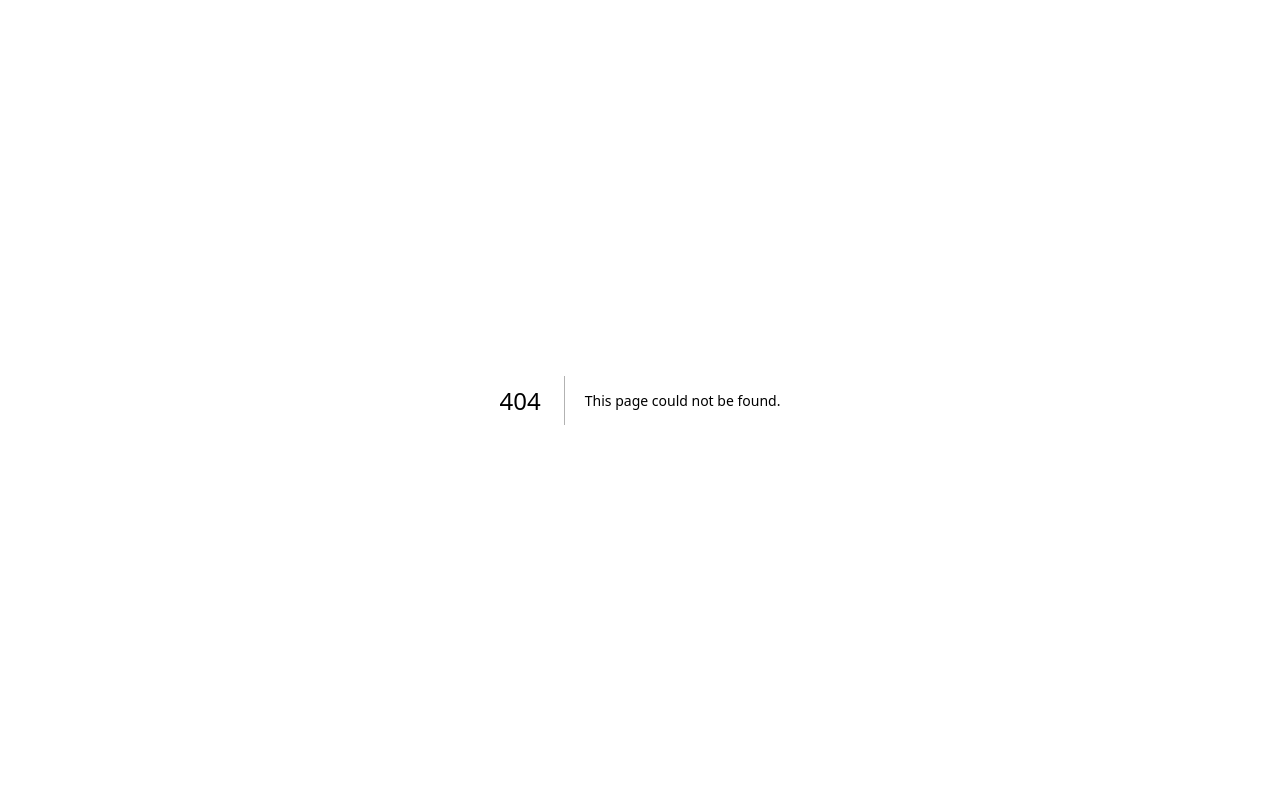
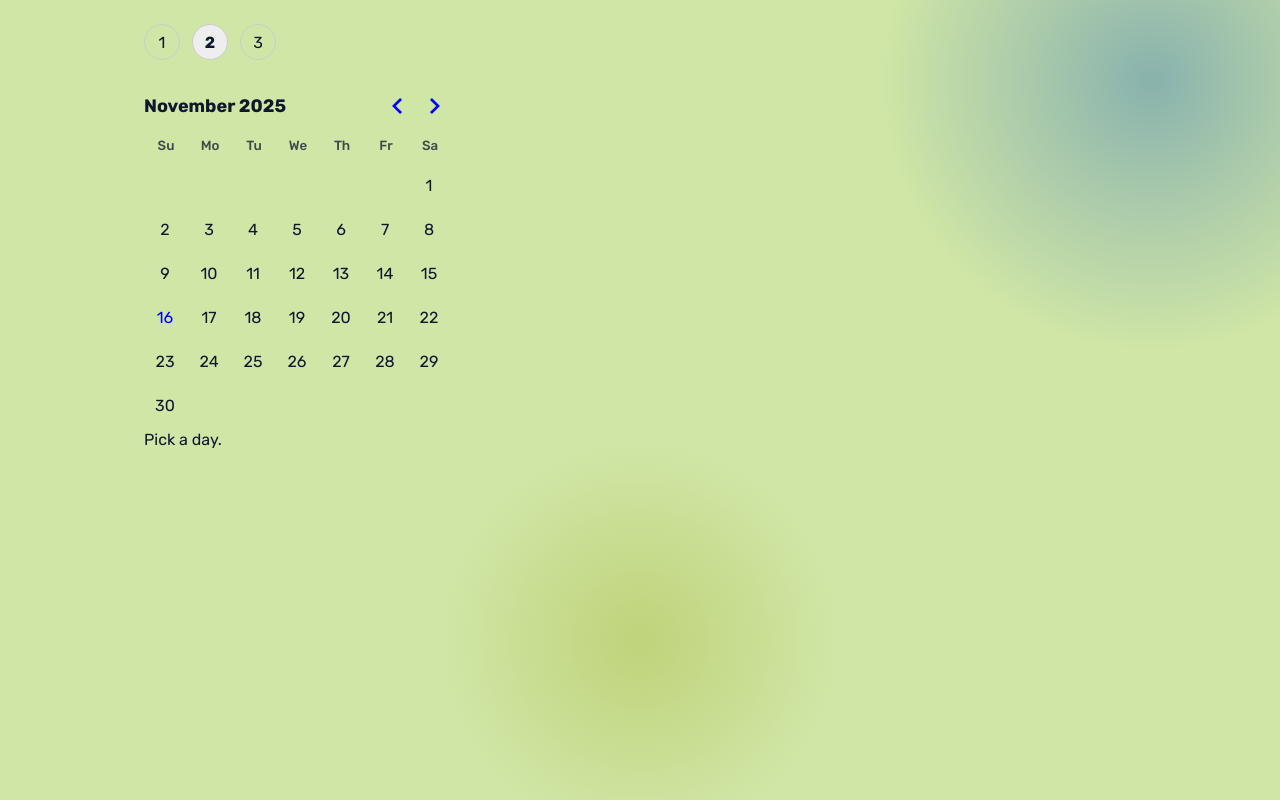
Before and after one commit to GPA1992/fishing-assistant-front, a Next.js app: page /planejamento/dia-horario in a window 1280 px wide. Before the commit this address had no page. Built offline with nearby package versions, Linux system fonts and the light colour scheme.

Commit message:
stepper setup

```diff
--- a/app/layout.tsx
+++ b/app/layout.tsx
@@ -27,10 +27,14 @@ export default function RootLayout({
 }>) {
   return (
     <html lang="en">
-      <body
-        className={`${rubik.variable} ${geistMono.variable} antialiased`}
-      >
-        <Providers>{children}</Providers>
+      <body className={`${rubik.variable} ${geistMono.variable} antialiased`}>
+        <Providers>
+          <main className="min-h-screen text-slate-900">
+            <div className="mx-auto flex max-w-5xl flex-col gap-6 px-4 pb-10 pt-6 sm:gap-10">
+              {children}
+            </div>
+          </main>
+        </Providers>
       </body>
     </html>
   );
--- a/app/page.tsx
+++ b/app/page.tsx
@@ -1,25 +1,27 @@
 "use client";
 
-import dynamic from "next/dynamic";
-import Search from "./components/search";
-import { LocationSelectionProvider } from "@/context/location-selection";
-import { MyDatePicker } from "./components/day-picker";
-
-const InteractiveMap = dynamic(() => import("./components/map"), {
-  ssr: false,
-});
+import Link from "next/link";
 
 export default function Home() {
   return (
-    <LocationSelectionProvider>
-      <main className="min-h-screen text-slate-900">
-        <div className="mx-auto flex max-w-5xl flex-col gap-6 px-4 pb-10 pt-6 sm:gap-10">
-          {/* <ThemePanel /> */}
-          <Search />
-          <MyDatePicker />
-          <InteractiveMap />
-        </div>
-      </main>
-    </LocationSelectionProvider>
+    <>
+      <button>
+        <Link
+          href={"/planejamento/localizacao"}
+          style={{
+            display: "inline-block",
+            width: 36,
+            height: 36,
+            lineHeight: "36px",
+            textAlign: "center",
+            borderRadius: "50%",
+            border: "1px solid #ccc",
+            textDecoration: "none",
+          }}
+        >
+          Iniciar
+        </Link>
+      </button>
+    </>
   );
 }
--- /dev/null
+++ b/app/planejamento/dia-horario/page.tsx
@@ -0,0 +1,7 @@
+"use client";
+
+import { MyDatePicker } from "@/components/day-picker";
+
+export default function Page() {
+  return <MyDatePicker />;
+}
--- /dev/null
+++ b/app/planejamento/layout.tsx
@@ -0,0 +1,17 @@
+import Stepper from "@/components/stepper";
+import type { ReactNode } from "react";
+
+const steps = [
+  { href: "/planejamento/localizacao", label: "1", icon: "string" },
+  { href: "/planejamento/dia-horario", label: "2", icon: "string" },
+  { href: "/form/passo-3", label: "3", icon: "string" },
+];
+
+export default function FormLayout({ children }: { children: ReactNode }) {
+  return (
+    <div className="container">
+      <Stepper steps={steps} />
+      <div style={{ marginTop: 24 }}>{children}</div>
+    </div>
+  );
+}
--- /dev/null
+++ b/app/planejamento/localizacao/page.tsx
@@ -0,0 +1,17 @@
+"use client";
+
+import Search from "@/components/search";
+import dynamic from "next/dynamic";
+
+const Map = dynamic(() => import("../../../components/map"), {
+  ssr: false,
+});
+
+export default function Page() {
+  return (
+    <>
+      <Search />
+      <Map />
+    </>
+  );
+}
--- a/app/components/search/index.tsx
+++ b/components/search/index.tsx
@@ -155,7 +155,7 @@ export default function Search() {
               value={term}
               onChange={(event) => setTerm(event.target.value)}
               onFocus={() => setOpen(trimmedTerm.length > 0)}
-              placeholder="Cidade, rio ou lago"
+              placeholder="Cidade, bairro ou região"
               className="theme-input w-full rounded-xl border-none bg-[var(--color-surface)] px-3.5 py-2.5 pl-11 text-sm text-[var(--color-primary-strong)] shadow-[0_10px_30px_rgba(0,0,0,0.06)] transition placeholder:opacity-80 sm:px-4 sm:py-3 sm:pl-12 sm:text-base"
             />
             {isFetching && (
--- /dev/null
+++ b/components/stepper/index.tsx
@@ -0,0 +1,39 @@
+"use client";
+import Link from "next/link";
+import { usePathname } from "next/navigation";
+
+export type Step = { href: string; label: string; icon: string };
+export default function Stepper({ steps }: { steps: Step[] }) {
+  const pathname = usePathname();
+  return (
+    <nav aria-label="Stepper">
+      <ol style={{ display: "flex", gap: 12, listStyle: "none", padding: 0 }}>
+        {steps.map((s) => {
+          const active = pathname === s.href;
+          return (
+            <li key={s.href}>
+              <Link
+                href={s.href}
+                aria-current={active ? "step" : undefined}
+                style={{
+                  display: "inline-block",
+                  width: 36,
+                  height: 36,
+                  lineHeight: "36px",
+                  textAlign: "center",
+                  borderRadius: "50%",
+                  border: "1px solid #ccc",
+                  textDecoration: "none",
+                  fontWeight: active ? 700 : 400,
+                  background: active ? "#eee" : "transparent",
+                }}
+              >
+                {s.label}
+              </Link>
+            </li>
+          );
+        })}
+      </ol>
+    </nav>
+  );
+}
```
Also changed, not shown: app/providers.tsx (+7 -4 lines), components/day-picker/index.tsx (renamed from app/components/day-picker/index.tsx), components/map/index.tsx (renamed from app/components/map/index.tsx), components/theme/index.tsx (renamed from app/components/theme/index.tsx).
